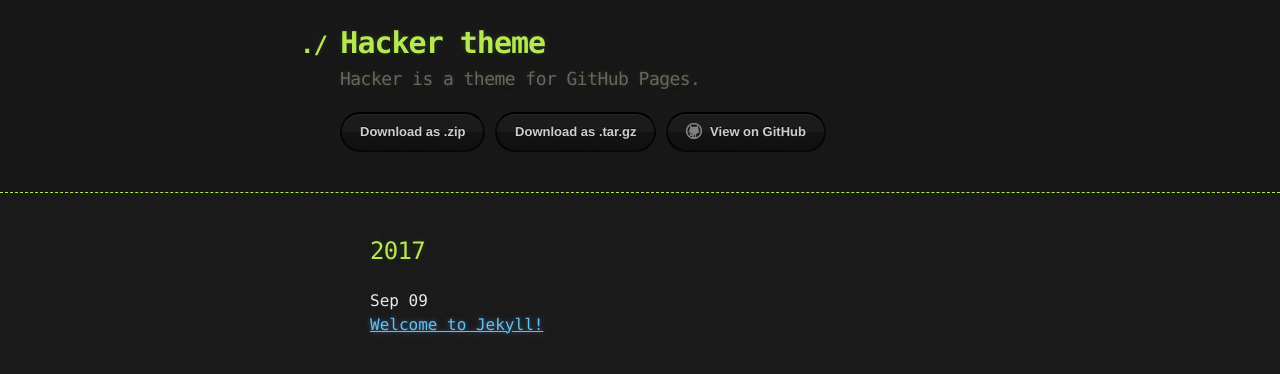
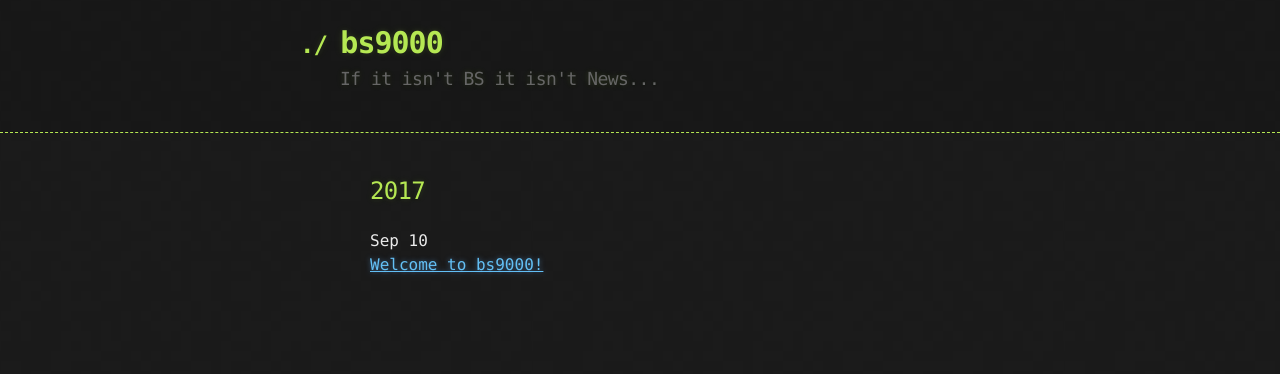
Before and after one commit to spicoli9000/spicoli9000.github.io, a Jekyll site: the page built from index.md, in a window 1280 px wide. Shown: the top 374 px of the page. Built offline with Jekyll 4.4.1, drawn with Linux system fonts in a browser that asks for light colours.

Commit message:
Initial BS release

```diff
--- a/_config.yml
+++ b/_config.yml
@@ -1,5 +1,5 @@
-title: Hacker theme
-description: Hacker is a theme for GitHub Pages.
+title: bs9000
+description: If it isn't BS it isn't News...
 show_downloads: true
 google_analytics:
 theme: jekyll-theme-hacker
--- a/_layouts/default.html
+++ b/_layouts/default.html
@@ -15,14 +15,6 @@
       <div class="container">
         <h1>{{ site.title | default: site.github.repository_name }}</h1>
         <h2>{{ site.description | default: site.github.project_tagline }}</h2>
-
-        <section id="downloads">
-          {% if site.show_downloads %}
-            <a href="{{ site.github.zip_url }}" class="btn">Download as .zip</a>
-            <a href="{{ site.github.tar_url }}" class="btn">Download as .tar.gz</a>
-          {% endif %}
-          <a href="{{ site.github.repository_url }}" class="btn btn-github"><span class="icon"></span>View on GitHub</a>
-        </section>
       </div>
     </header>
 
```
Also changed, not shown: _posts/2017-09-09-welcome-to-jekyll.markdown (deleted, +0 -25 lines), _posts/2017-09-10-welcome-to-jekyll.markdown (added, +10 -0 lines), about.md (+1 -1 lines), 11 other files.
